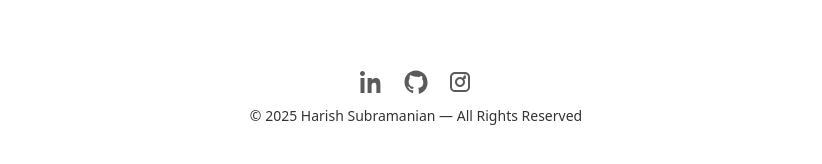
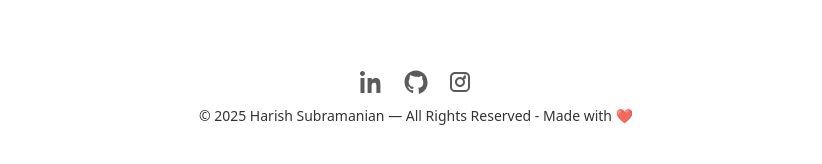
Before and after one commit to HarishS99/harish-portfolio, a Next.js app: page / in a window 1280 px wide. Shown: the part 3201-3365 px from the top of the page, without its empty margins (224-1046 px from the left). Built offline with nearby package versions, Linux system fonts and the light colour scheme.

Commit message:
Update page.tsx

```diff
--- a/app/page.tsx
+++ b/app/page.tsx
@@ -49,7 +49,7 @@ export default function Page() {
             </svg>
           </a>
         </div>
-        © {new Date().getFullYear()} Harish Subramanian — All Rights Reserved
+        © {new Date().getFullYear()} Harish Subramanian — All Rights Reserved - Made with ❤️
         </footer>
 
 
```
